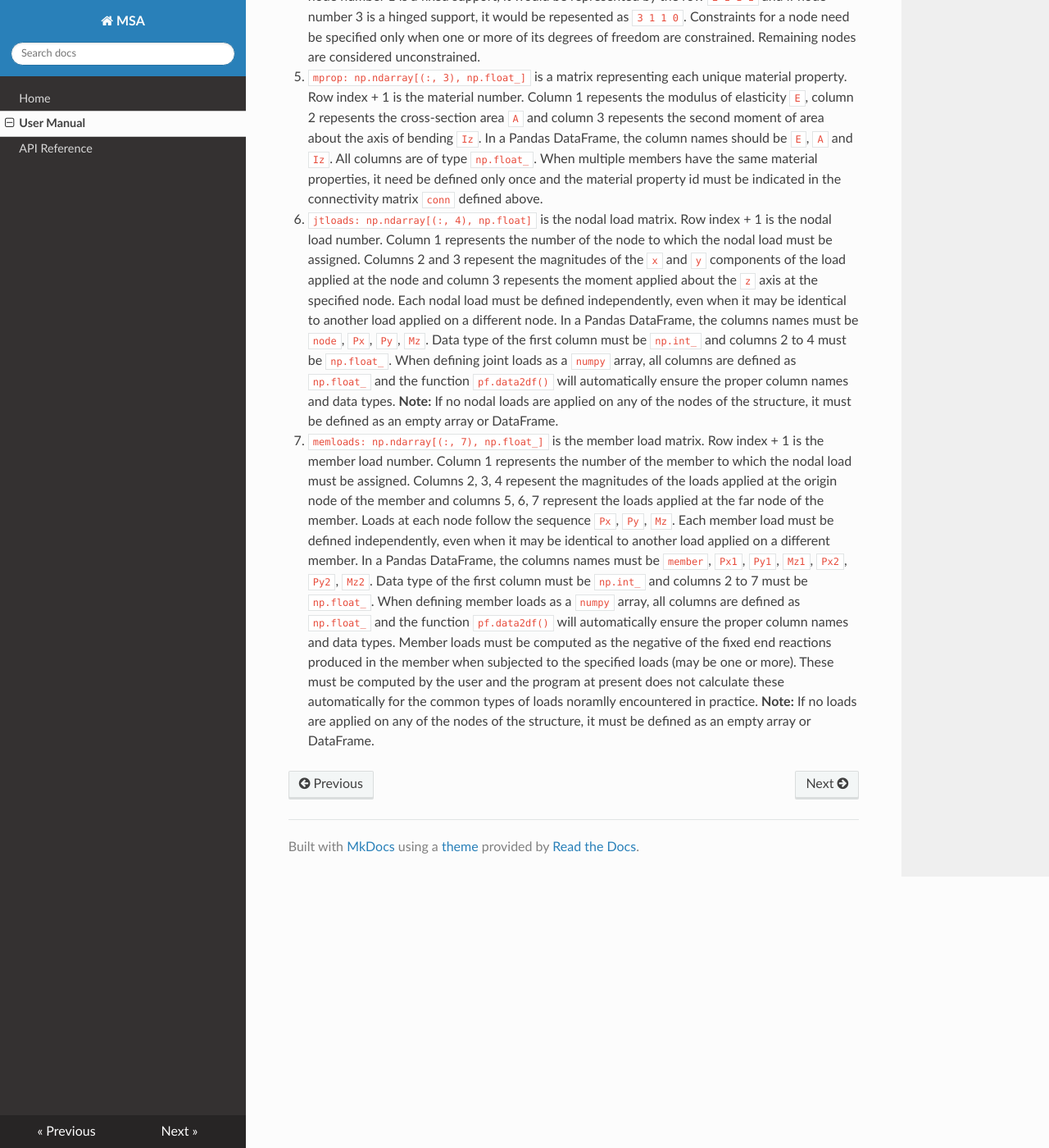
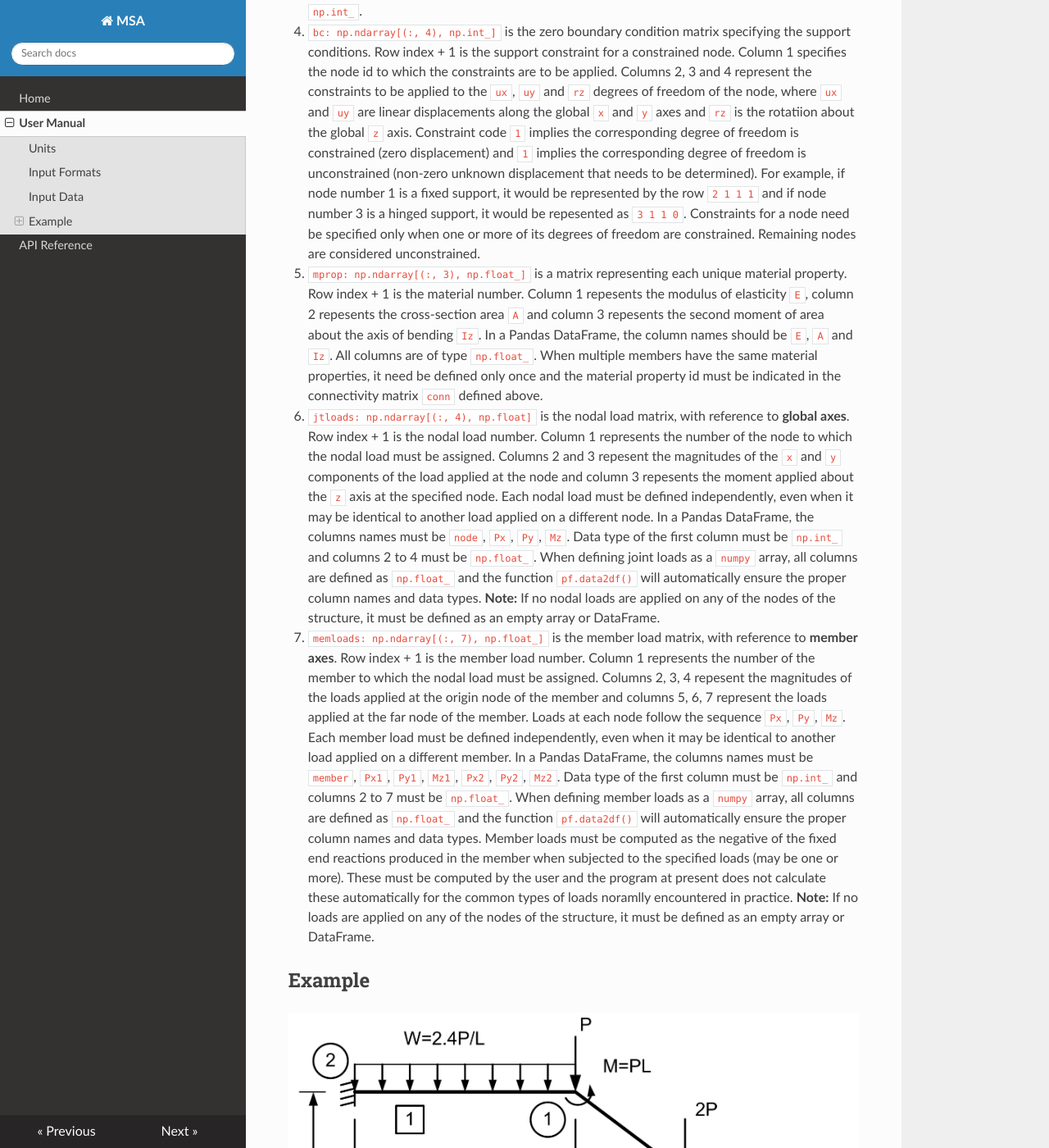
Before and after one commit to satish-annigeri/MSA, an MkDocs documentation site: the page built from docs/src/usermanual.md, in a window 1280 px wide and 1400 px high, scrolled down 1267 px. Shown: the whole window at 82% size. Built offline with MkDocs 1.6.1, drawn with Linux system fonts in a browser that asks for light colours; nearby versions of some CDN libraries; some of the changed lines change nothing that is shown; some of the changed text lies outside the part shown.

Commit message:
Added example to usermanual.md

````diff
--- a/docs/src/usermanual.md
+++ b/docs/src/usermanual.md
@@ -1,5 +1,9 @@
 # User Manual
 
+## Units
+Data input can be in any set of consistent units. Thus, if lengths are in $m$, then cross-section area **must** be in $m^2$. Similarly,, if forces are in $kN$, then $E$ must be in $kN/m^2$.
+
+## Input Formats
 Data can be input to `pf.py` in one of the following ways:
 
 1. As data, mostly in the form of a series of `numpy.ndarray`s with specific variable names, in a Python script. This data must subsequntly converted into Pandas dataframes using `pf.data2df()` function.
@@ -20,6 +24,7 @@
 jtloads = np.array([], dtype=np.float_)
 ```
 
+## Input Data
 The names of variables and their column names and data types are as follows:
 
 1. `title: str` is a string specifying a user defined title for the problem
@@ -27,5 +32,22 @@
 3. `conn: np.ndarray[(:, 3), np.int_]` is the connectivity matrix for the members of the structure. Row index + 1 is the member number. Columns 1 and 2 represent the origin node `n1` and far node `n2` of the member and column 3 represents the material property id, to be defined later. In a Pandas DataFrame, the column names are `node1`, `node2`, `mprop`. All columns are of type `np.int_`.
 4. `bc: np.ndarray[(:, 4), np.int_]` is the zero boundary condition matrix specifying the support conditions. Row index + 1 is the support constraint for a constrained node. Column 1 specifies the node id to which the constraints are to be applied. Columns 2, 3 and 4 represent the constraints to be applied to the `ux`, `uy` and `rz` degrees of freedom of the node, where `ux` and `uy` are linear displacements along the global `x` and `y` axes and `rz` is the rotatiion about the global `z` axis. Constraint code `1` implies the corresponding degree of freedom is constrained (zero displacement) and `1` implies the corresponding degree of freedom is unconstrained (non-zero unknown displacement that needs to be determined). For example, if node number 1 is a fixed support, it would be represented by the row `2 1 1 1` and if node number 3 is a hinged support, it would be repesented as `3 1 1 0`. Constraints for a node need be specified only when one or more of its degrees of freedom are constrained. Remaining nodes are considered unconstrained.
 5. `mprop: np.ndarray[(:, 3), np.float_]` is a matrix representing each unique material property. Row index + 1 is the material number. Column 1 repesents the modulus of elasticity `E`, column 2 repesents the cross-section area `A` and column 3 repesents the second moment of area about the axis of bending `Iz`. In a Pandas DataFrame, the column names should be `E`, `A` and `Iz`. All columns are of type `np.float_`. When multiple members have the same material properties, it need be defined only once and the material property id must be indicated in the connectivity matrix `conn` defined above.
-6. `jtloads: np.ndarray[(:, 4), np.float]` is the nodal load matrix. Row index + 1 is the nodal load number. Column 1 represents the number of the node to which the nodal load must be assigned. Columns 2 and 3 repesent the magnitudes of the `x` and `y` components of the load applied at the node and column 3 repesents the moment applied about the `z` axis at the specified node. Each nodal load must be defined independently, even when it may be identical to another load applied on a different node. In a Pandas DataFrame, the columns names must be `node`, `Px`, `Py`, `Mz`. Data type of the first column must be `np.int_` and columns 2 to 4 must be `np.float_`. When defining joint loads as a `numpy` array, all columns are defined as `np.float_` and the function `pf.data2df()` will automatically ensure the proper column names and data types. **Note:** If no nodal loads are applied on any of the nodes of the structure, it must be defined as an empty array or DataFrame.
-7. `memloads: np.ndarray[(:, 7), np.float_]` is the member load matrix. Row index + 1 is the member load number. Column 1 represents the number of the member to which the nodal load must be assigned. Columns 2, 3, 4 repesent the magnitudes of the loads applied at the origin node of the member and columns 5, 6, 7 represent the loads applied at the far node of the member. Loads at each node follow the sequence `Px`, `Py`, `Mz`. Each member load must be defined independently, even when it may be identical to another load applied on a different member. In a Pandas DataFrame, the columns names must be `member`, `Px1`, `Py1`, `Mz1`, `Px2`, `Py2`, `Mz2`. Data type of the first column must be `np.int_` and columns 2 to 7 must be `np.float_`. When defining member loads as a `numpy` array, all columns are defined as `np.float_` and the function `pf.data2df()` will automatically ensure the proper column names and data types. Member loads must be computed as the negative of the fixed end reactions produced in the member when subjected to the specified loads (may be one or more). These must be computed by the user and the program at present does not calculate these automatically for the common types of loads noramlly encountered in practice. **Note:** If no loads are applied on any of the nodes of the structure, it must be defined as an empty array or DataFrame.
+6. `jtloads: np.ndarray[(:, 4), np.float]` is the nodal load matrix, with reference to **global axes**. Row index + 1 is the nodal load number. Column 1 represents the number of the node to which the nodal load must be assigned. Columns 2 and 3 repesent the magnitudes of the `x` and `y` components of the load applied at the node and column 3 repesents the moment applied about the `z` axis at the specified node. Each nodal load must be defined independently, even when it may be identical to another load applied on a different node. In a Pandas DataFrame, the columns names must be `node`, `Px`, `Py`, `Mz`. Data type of the first column must be `np.int_` and columns 2 to 4 must be `np.float_`. When defining joint loads as a `numpy` array, all columns are defined as `np.float_` and the function `pf.data2df()` will automatically ensure the proper column names and data types. **Note:** If no nodal loads are applied on any of the nodes of the structure, it must be defined as an empty array or DataFrame.
+7. `memloads: np.ndarray[(:, 7), np.float_]` is the member load matrix, with reference to **member axes**. Row index + 1 is the member load number. Column 1 represents the number of the member to which the nodal load must be assigned. Columns 2, 3, 4 repesent the magnitudes of the loads applied at the origin node of the member and columns 5, 6, 7 represent the loads applied at the far node of the member. Loads at each node follow the sequence `Px`, `Py`, `Mz`. Each member load must be defined independently, even when it may be identical to another load applied on a different member. In a Pandas DataFrame, the columns names must be `member`, `Px1`, `Py1`, `Mz1`, `Px2`, `Py2`, `Mz2`. Data type of the first column must be `np.int_` and columns 2 to 7 must be `np.float_`. When defining member loads as a `numpy` array, all columns are defined as `np.float_` and the function `pf.data2df()` will automatically ensure the proper column names and data types. Member loads must be computed as the negative of the fixed end reactions produced in the member when subjected to the specified loads (may be one or more). These must be computed by the user and the program at present does not calculate these automatically for the common types of loads noramlly encountered in practice. **Note:** If no loads are applied on any of the nodes of the structure, it must be defined as an empty array or DataFrame.
+
+## Example
+![Example problem from Weaver and Gere, pp. 243](./img/weaver.jpg "Weaver and Gere, pp. 243")
+
+### Units
+Lengths are in inches and forces are in kips. Therefore, area must be in $\text{in}^2$, $I_z$ must be in $\text{in}^4 and $E$ in $\text{kips}/\text{in}^2$$.
+
+### Data
+$P=10~\text{kips}, L=100~\text{in}, E=10000~\text{ksi}, A = 10~\text{in}^2, I_z = 1000~ \text{in}^4$
+
+### Member end force calculation
+#### Member 1
+$M_1 = -M_2 = \frac{0.24 \times 100^2}{12} = 200~\text{kips-in}$
+
+$R_1 = R_2 = \frac{0.24 \times 100}{2} = 12~\text{kips}$
+
+#### Member 2
````
Also changed, not shown: docs/src/img/hall.jpg (added), docs/src/img/weaver.jpg (added).
